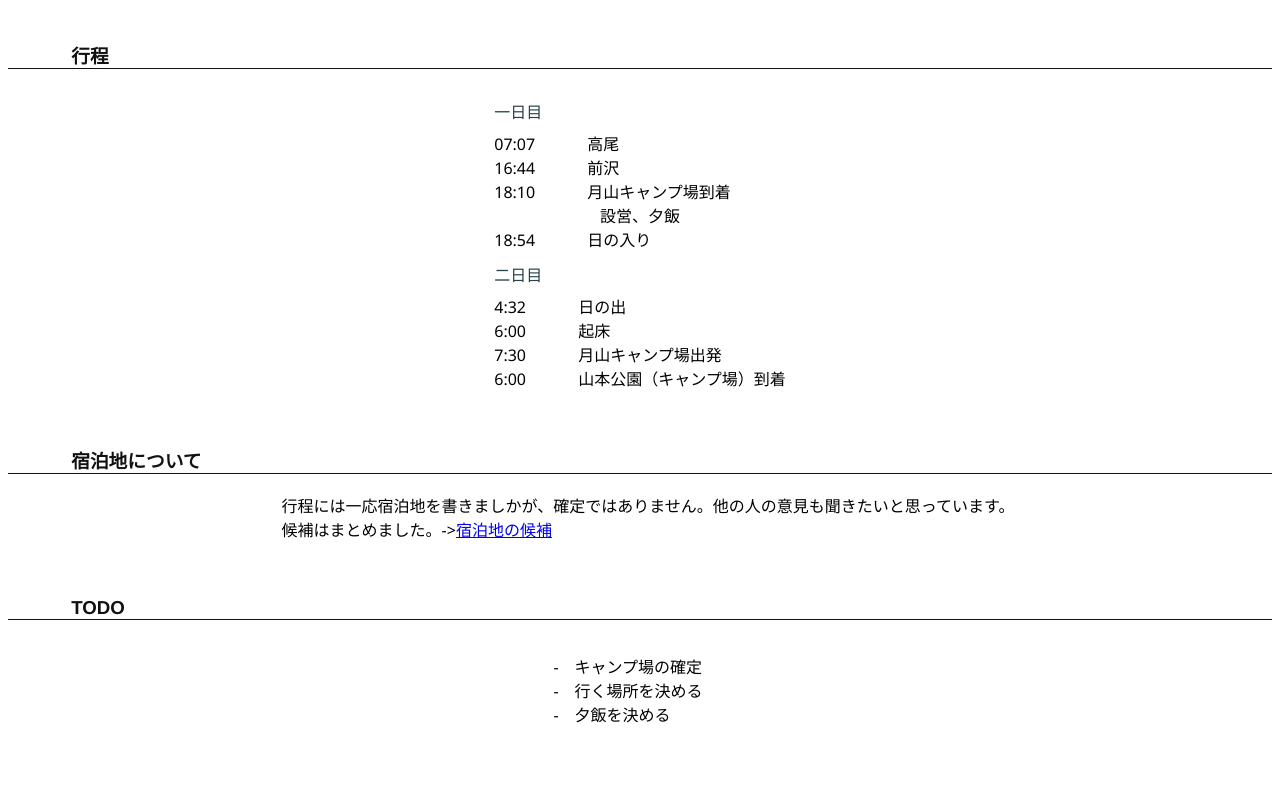
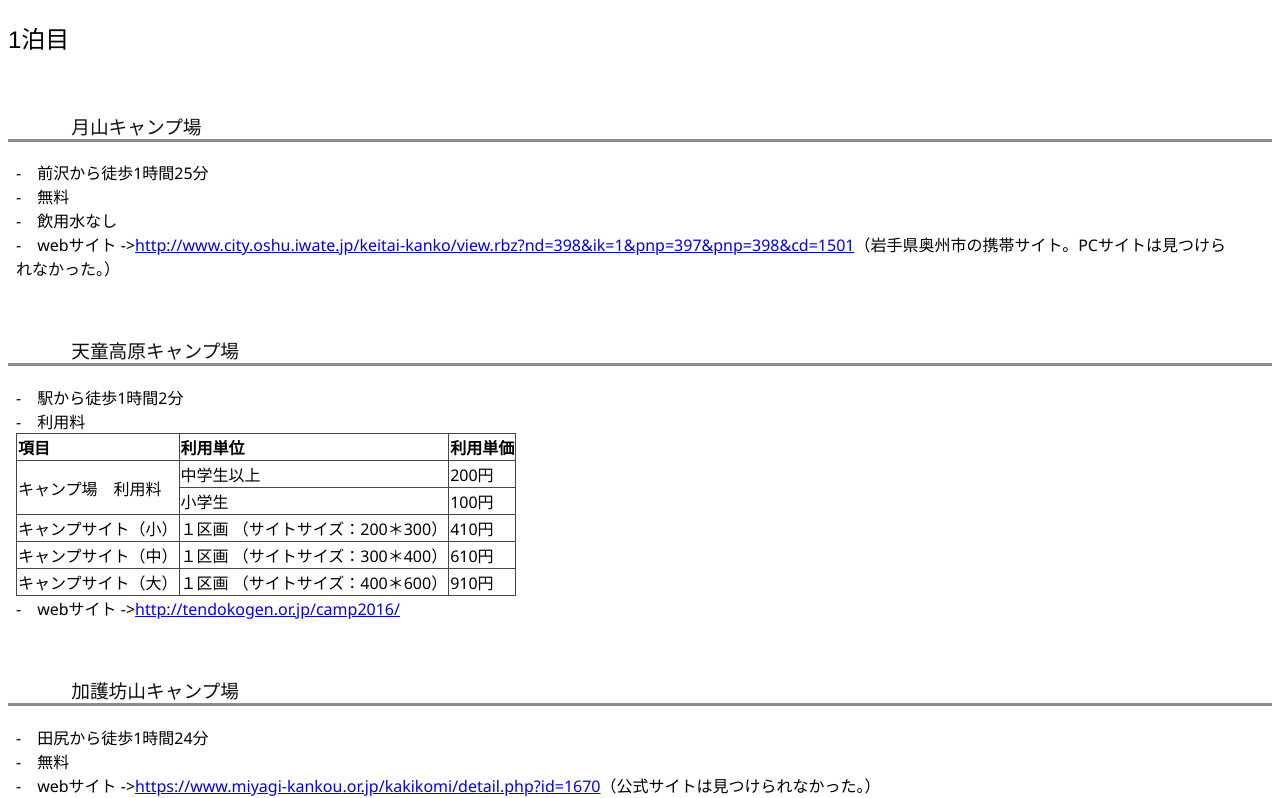
Before and after one commit to mado-cloud/2018-summer-project, a plain HTML site: page camp-site.html in a window 1280 px wide. Shown: the part 83-881 px from the top of the page. Drawn offline with Linux system fonts and the light colour scheme.

Commit message:
Update camp-site.html

```diff
--- a/camp-site.html
+++ b/camp-site.html
@@ -3,8 +3,9 @@
 
 <head>
     <meta charset="utf-8">
-    <title>夏のプログラムについて</title>
+    <title>宿泊地の候補</title>
     <meta name="viewport" content="width=device-width">
+    <meta name="robots" content="noindex">
     <style>
         body {
             font-family: "Segoe UI", Arial, sans-serif;
@@ -33,10 +34,11 @@
         h3 {
             padding-left: 5%;
             font-family: proxima-nova, "Helvetica Neue", Helvetica, Arial, sans-serif;
-            font-weight: bold;
+            font-weight: normal;
             color: #111;
             border-bottom: solid;
-            border-width: thin;
+            border-width: medium;
+            border-color: #8d8d8d;
             margin-top: 3em;
         }
 
@@ -48,7 +50,6 @@
             margin-top: .7rem;
             margin-bottom: .5rem;
             font-weight: normal;
-            color: #274248
         }
 
         li {
@@ -69,6 +70,21 @@
             left: -2em;
         }
 
+        h2 {
+            font-family: Helvetica Neue, HelveticaNeue, Helvetica, Arial, sans-serif;
+            font-weight: normal;
+            margin-top: 1.5em;
+        }
+
+        table {
+            border-collapse: collapse;
+        }
+
+        tbody tr>th,
+        tbody tr>td {
+            border: 1px solid #464646;
+        }
+
         footer {
             margin: 5rem 3rem 1rem;
             text-align: right;
@@ -77,92 +93,79 @@
 </head>
 
 <body>
-    <h1>夏のプログラムについて</h1>
-    <div class="outer">
+    <h1>宿泊地の候補</h1>
+    <h2>1泊目</h2>
     <div>
-            <div class="time-line content">
-                <h3>行程</h3>
-                <div class="flex">
-                    <div>
-                        <div class="day-1">
-                            <h4>一日目</h4>
-                            <div>
-                                <div class="time">07:07</div>
-                                <div>高尾</div>
+        <h3>月山キャンプ場</h3>
+        <ul>
+            <li>前沢から徒歩1時間25分</li>
+            <li>無料</li>
+            <li>飲用水なし</li>
+            <li>webサイト -><a href="http://www.city.oshu.iwate.jp/keitai-kanko/view.rbz?nd=398&ik=1&pnp=397&pnp=398&cd=1501">http://www.city.oshu.iwate.jp/keitai-kanko/view.rbz?nd=398&ik=1&pnp=397&pnp=398&cd=1501</a>（岩手県奥州市の携帯サイト。PCサイトは見つけられなかった。）</li>
+        </ul>
     </div>
     <div>
-                                <div class="time">16:44</div>
-                                <div>前沢</div>
+        <h3>天童高原キャンプ場</h3>
+        <ul>
+            <li>駅から徒歩1時間2分</li>
+            <li>利用料
+                <table class="price-sheet">
+                    <tbody>
+                        <tr>
+                            <th>項目</th>
+                            <th>利用単位</th>
+                            <th>利用単価</th>
+                        </tr>
+                        <tr>
+                            <td class="title1" rowspan="2">キャンプ場　利用料</td>
+                            <td class="title2">中学生以上</td>
+                            <td class="price">200円</td>
+                        </tr>
+                        <tr>
+                            <td class="title2">小学生</td>
+                            <td class="price">100円</td>
+                        </tr>
+                        <tr>
+                            <td class="title1">キャンプサイト（小）</td>
+                            <td class="title2">１区画 <span class="text-sm">（サイトサイズ：200＊300）</span></td>
+                            <td class="price">410円</td>
+                        </tr>
+                        <tr>
+                            <td class="title1">キャンプサイト（中）</td>
+                            <td class="title2">１区画 <span class="text-sm">（サイトサイズ：300＊400）</span></td>
+                            <td class="price">610円</td>
+                        </tr>
+                        <tr>
+                            <td class="title1">キャンプサイト（大）</td>
+                            <td class="title2">１区画 <span class="text-sm">（サイトサイズ：400＊600）</span></td>
+                            <td class="price">910円</td>
+                        </tr>
+                    </tbody>
+                </table>
+            </li>
+            <li>webサイト -><a href="http://tendokogen.or.jp/camp2016/">http://tendokogen.or.jp/camp2016/</a></li>
+        </ul>
     </div>
     <div>
-                                <div class="time">18:10</div>
-                                <div>月山キャンプ場到着</div>
-                            </div>
-                            <div class="notime">設営、夕飯</div>
-                            <div>
-                                <div class="time">18:54</div>
-                                <div>日の入り</div>
-                            </div>
-                        </div>
-                        <div class="day-2">
-                            <h4>二日目</h4>
-                            <div>
-                                <div class="time">4:32</div>
-                                <div>日の出</div>
+        <h3>加護坊山キャンプ場</h3>
+        <ul>
+            <li>田尻から徒歩1時間24分</li>
+            <li>無料</li>
+            <li>webサイト -><a href="https://www.miyagi-kankou.or.jp/kakikomi/detail.php?id=1670">https://www.miyagi-kankou.or.jp/kakikomi/detail.php?id=1670</a>（公式サイトは見つけられなかった。）</li>
+        </ul>
     </div>
     <div>
-                                <div class="time">6:00</div>
-                                <div>起床</div>
-                            </div>
-                            <div>
-                                <div class="time">7:30</div>
-                                <div>月山キャンプ場出発</div>
-                            </div>
-                            <div>
-                                <div class="time">6:00</div>
-                                <div>山本公園（キャンプ場）到着</div>
-                            </div>
-                        </div>
-                    </div>
-                </div>
-
-            </div>
-            <div class="camp-site content">
-                <h3>宿泊地について</h3>
-                <div class="flex">
-                    <div>
-                        <div>行程には一応宿泊地を書きましかが、確定ではありません。他の人の意見も聞きたいと思っています。</div>
-                        <div>候補はまとめました。-><a href="./camp-site.html" target="_blank">宿泊地の候補</a></div>
-                    </div>
-                </div>
-
-            </div>
-            <div class="content">
-                <h3>TODO</h3>
-                <div class="flex">
-                    <div>
+        <h3>水の森キャンプ場</h3>
         <ul>
-                            <li>キャンプ場の確定</li>
-                            <li>行く場所を決める</li>
-                            <li>夕飯を決める</li>
+            <li>八乙女から徒歩29分</li>
+            <li>テントサイト一区画あたり一泊500円</li>
+            <li>webサイト -><a href="http://sendai-green-association.jp/mizunomori_camp/">http://sendai-green-association.jp/mizunomori_camp/</a></li>
         </ul>
     </div>
-
+    <h2>2泊目</h2>
+    <div class="flex">追記します。
     </div>
-            </div>
-            <div class="content">
-                <h3>その他</h3>
-                <div class="flex">
-                    <div>
-                        <ul>
-                            <li>これは計画書ではありません。</li>
-                        </ul>
-                    </div>
-
-                </div>
-            </div>
-        </div>
-    </div>
+    <footer>18/06/29/17</footer>
 </body>
 
 </html>
```
Lines whose indentation alone changed are shown as unchanged.
